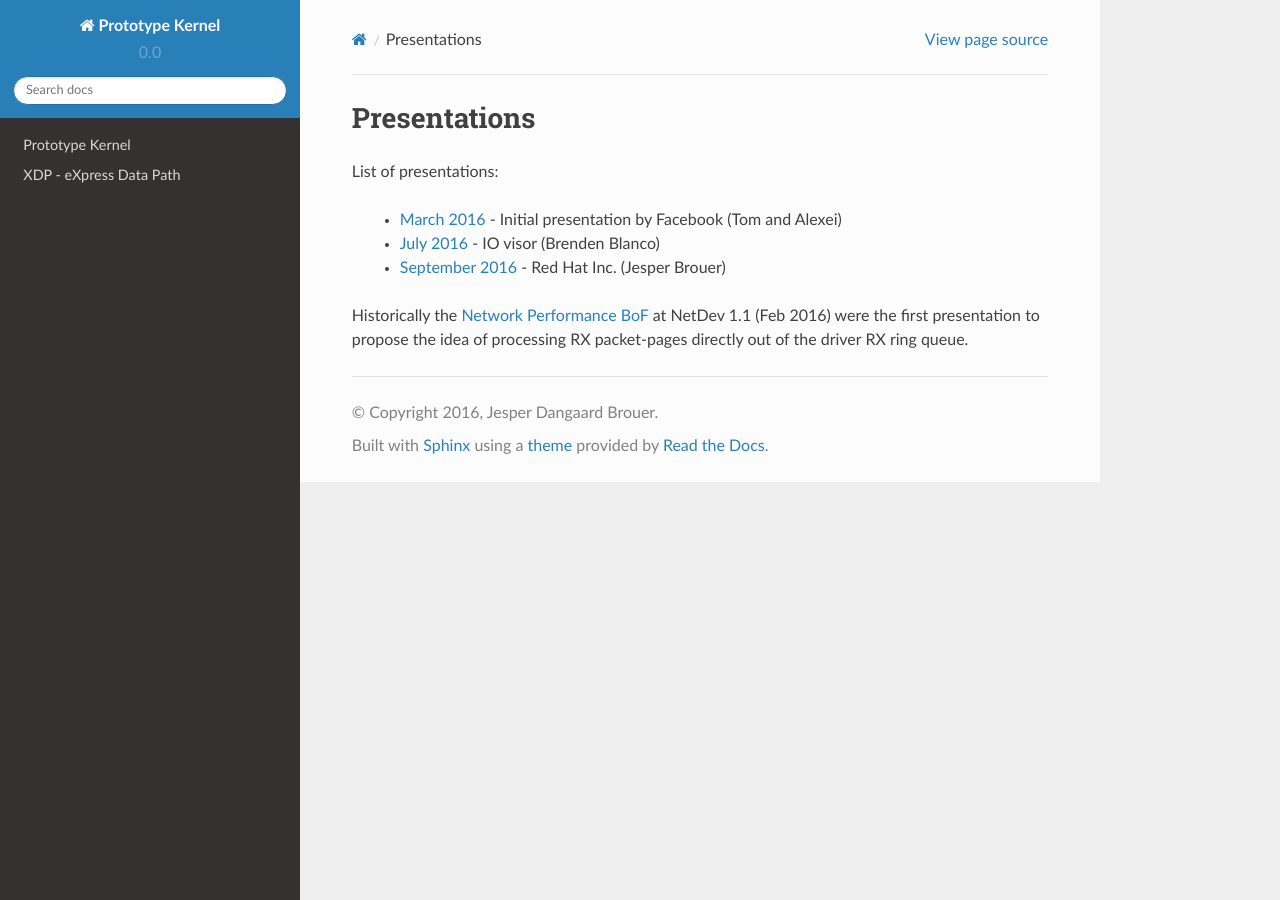
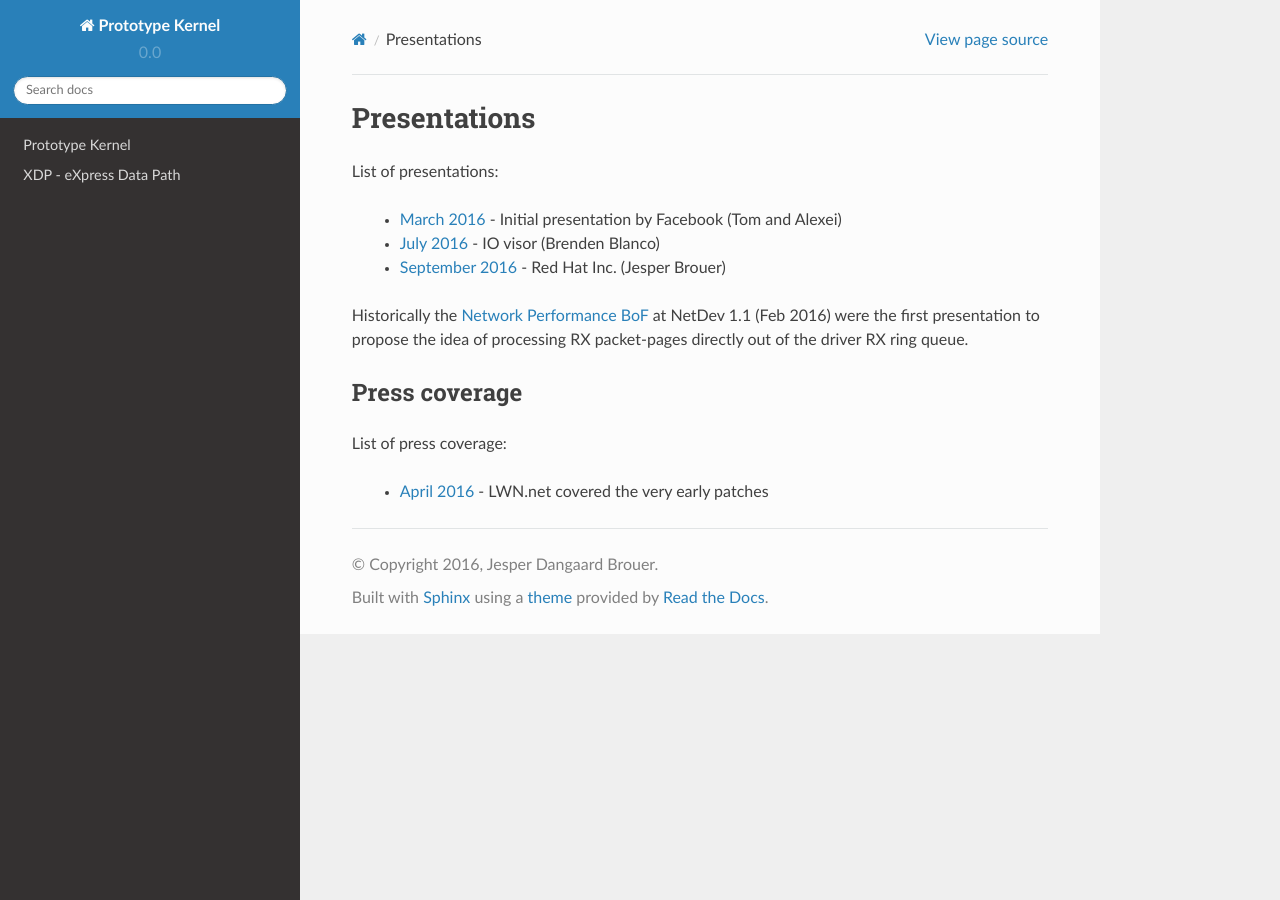
Before and after one commit to netoptimizer/prototype-kernel, a Sphinx documentation site: the page built from kernel/Documentation/networking/XDP/presentations.rst, in a window 1280 px wide. Built offline with Sphinx 7.4.7 and the Read the Docs theme 2.0.0, drawn with Linux system fonts in a browser that asks for light colours.

Commit message:
docs: XDP press coverage
Notice LWN.net covered XDP, add a press section too

Signed-off-by: Jesper Dangaard Brouer <brouer@redhat.com>

```diff
--- a/kernel/Documentation/networking/XDP/presentations.rst
+++ b/kernel/Documentation/networking/XDP/presentations.rst
@@ -22,3 +22,12 @@ packet-pages directly out of the driver RX ring queue.
 
 .. _September 2016:
    http://people.netfilter.org/hawk/presentations/xdp2016/xdp_intro_and_use_cases_sep2016.pdf
+
+Press coverage
+--------------
+
+List of press coverage:
+
+ * `April 2016`_ - LWN.net covered the very early patches
+
+.. _`April 2016`: http://lwn.net/Articles/682538/
```
